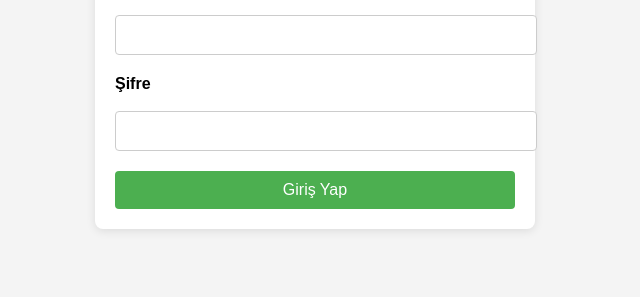
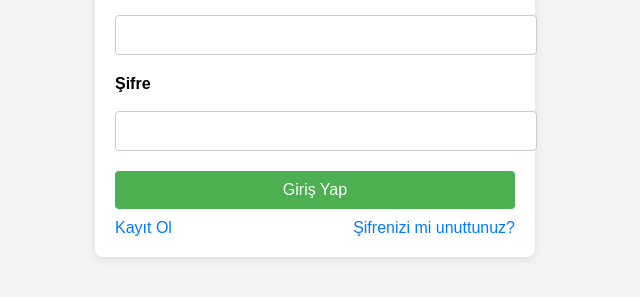
Before and after one commit to rezarx/rezarstory.github.io, a plain HTML site: page login.html in a window 1280 px wide. Shown: the part 159-456 px from the top of the page, without its empty margins (325-965 px from the left). Drawn offline with Linux system fonts and the light colour scheme.

Commit message:
Update login.html
Signed-off-by: REZAR <alperseker070@gmail.com>

```diff
--- a/login.html
+++ b/login.html
@@ -53,6 +53,18 @@
             color: red;
             font-size: 14px;
         }
+        .links {
+            display: flex;
+            justify-content: space-between;
+            margin-top: 10px;
+        }
+        .links a {
+            color: #007BFF;
+            text-decoration: none;
+        }
+        .links a:hover {
+            text-decoration: underline;
+        }
     </style>
 </head>
 <body>
@@ -70,6 +82,12 @@
 
         <button type="submit">Giriş Yap</button>
     </form>
+
+    <!-- Bağlantılar -->
+    <div class="links">
+        <a href="register.html">Kayıt Ol</a> <!-- Kayıt sayfasına yönlendir -->
+        <a href="forgot-password.html">Şifrenizi mi unuttunuz?</a> <!-- Şifreyi unuttum sayfasına yönlendir -->
+    </div>
 </div>
 
 <script>
@@ -103,11 +121,16 @@
         }
 
         if (isValid) {
-            // Burada giriş doğrulaması yapılabilir (örneğin, server tarafında)
+            // Burada, giriş doğrulama yapılabilir (örneğin, server tarafında)
 
-            // Başarılı giriş, kullanıcıyı ana sayfaya yönlendir
-            alert('Giriş başarılı! Ana sayfaya yönlendiriliyorsunuz.');
-            window.location.href = 'index.html';  // Ana sayfa URL'si
+            // Kullanıcı adı veya şifre yanlış olduğunda gösterilecek mesaj
+            if (email !== 'test@example.com' || password !== 'password123') {
+                alert('E-posta veya şifre hatalı. Lütfen tekrar deneyin.');
+            } else {
+                // Başarılı giriş, kullanıcıyı ana sayfaya yönlendir
+                alert('Giriş başarılı! Ana sayfaya yönlendiriliyorsunuz.');
+                window.location.href = 'index.html';  // Ana sayfa URL'si
+            }
         }
     });
 </script>
```
